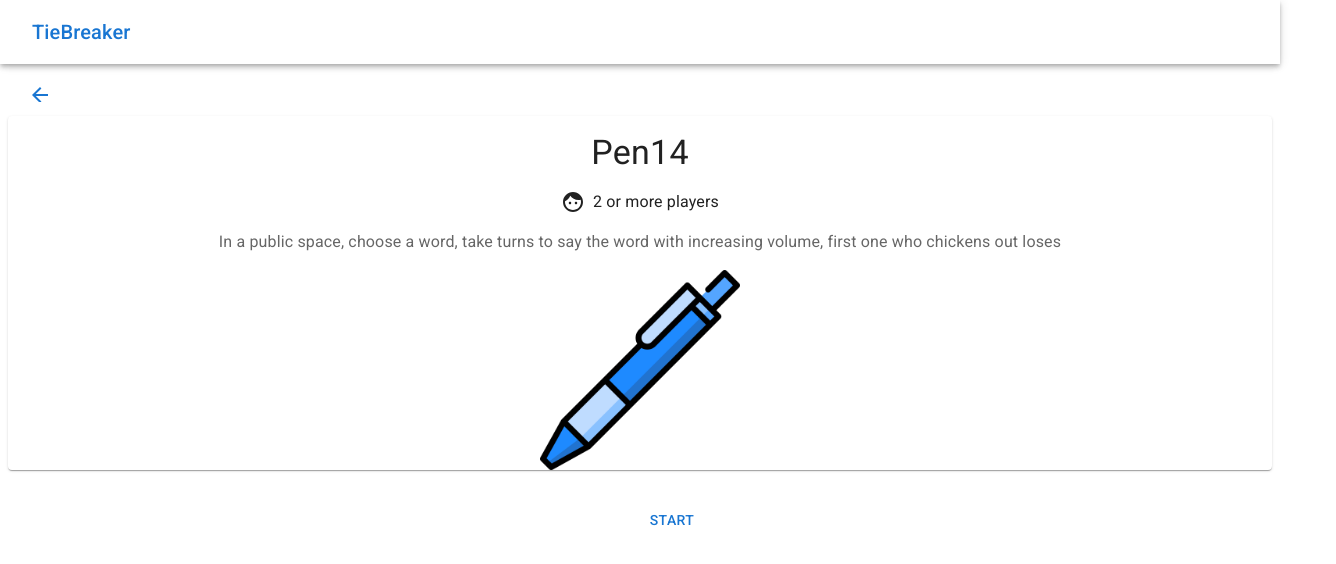
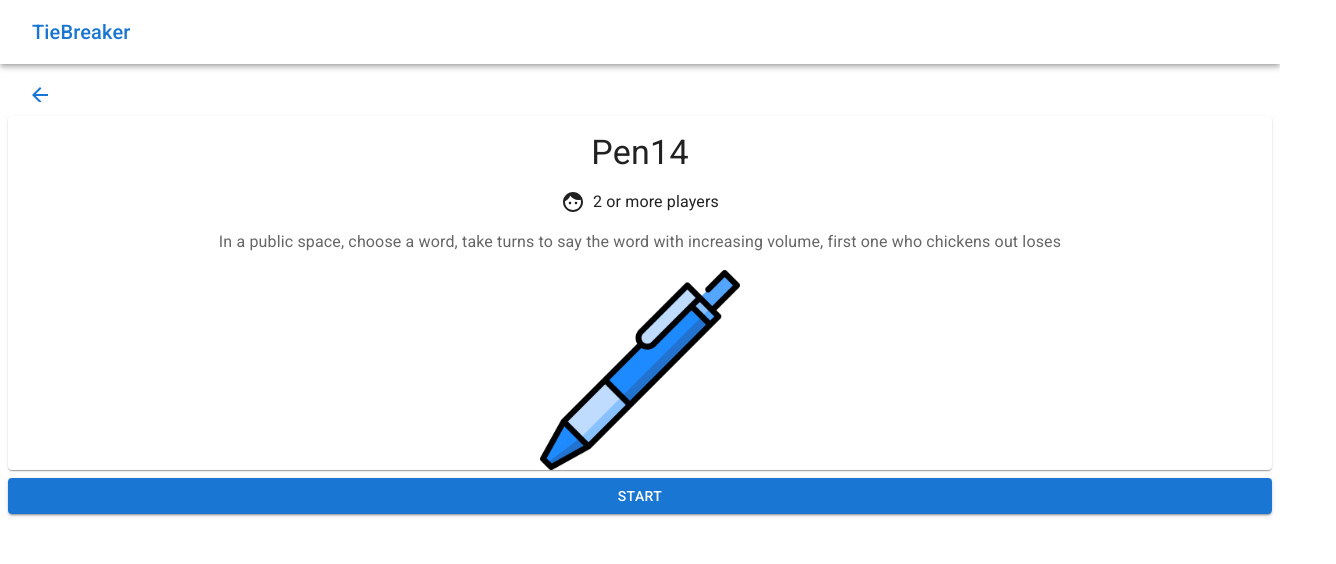
Before and after one commit to Glenn-Chiang/TieBreaker, a React (Vite) app: page /games/pen14 in a window 1280 px wide. Shown: the top 564 px of the page, 1336 px wide, since content can reach past the window. Built offline with nearby package versions, Linux system fonts and the light colour scheme; no server answers.

Commit message:
Fix styling for pen14

```diff
--- a/src/pages/Pen14.tsx
+++ b/src/pages/Pen14.tsx
@@ -129,13 +129,13 @@ export default function Pen14() {
           flexDirection: "column",
           alignItems: "center",
           justifyContent: "center",
-          width: "100vw",
+          width: "100%",
           bgcolor: "background.default",
-          padding: 3,
+
         }}
       >
         {gameState === "start" ? (
-          <Button onClick={handleStart}>Start</Button>
+          <Button fullWidth variant="contained" onClick={handleStart}>Start</Button>
         ) : gameState === "play" ? (
           <>
             <Typography variant="h4" gutterBottom>
```
